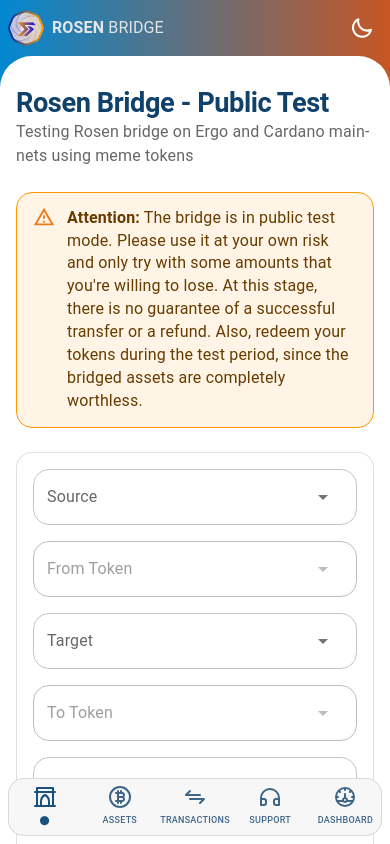
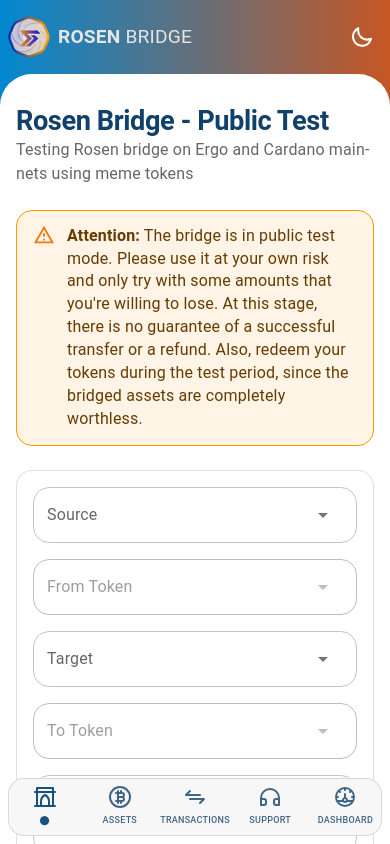
Before and after one commit to rosen-bridge/rosen-front, a React (Create React App) app: page / in a window 390 px wide. Built offline with nearby package versions, Linux system fonts and the light colour scheme.

Commit message:
fixes some ui issues

```diff
--- a/src/app/assets/AssetRow.jsx
+++ b/src/app/assets/AssetRow.jsx
@@ -5,7 +5,7 @@
 import TableCellNumber from "components/TableCellNumber";
 import {useMedia} from "reducers/useMedia";
 
-export default function (row) {
+export default function AssetRow(row) {
     const {isMobile} = useMedia()
     const [expand, set_expand] = useState(false)
 
@@ -50,7 +50,7 @@
                     <Button
                         variant="text"
                         onClick={toggle_expand}
-                        sx={{fontSize: "inherit"}}
+                        sx={{fontSize: "inherit", px: 2}}
                         endIcon={expand ? <Unicons.UilAngleUp/> : <Unicons.UilAngleDown/>}
                     >
                         {expand ? "Show less" : "Show more"}
--- a/src/app/bridge/Bridge.jsx
+++ b/src/app/bridge/Bridge.jsx
@@ -28,7 +28,7 @@
 
 export default function Bridge() {
     const theme = useTheme();
-    const mdUp = useMediaQuery(theme.breakpoints.up('tablet'));
+    const mdUp = useMediaQuery(theme.breakpoints.up('laptop'));
     const form = useObject()
     const sourceChains = [
         {id: "BTC", label: "Bitcoin", icon: "BTC.svg", min: 0.001},
@@ -50,9 +50,9 @@
                 At this stage, there is no guarantee of a successful transfer or a refund.
                 Also, redeem your tokens during the test period, since the bridged assets are completely worthless.
             </Alert>
-            <Card>
+            <Card sx={{maxWidth: {tablet: 500, laptop: 800}, mx: "auto"}}>
                 <Stack
-                    direction={{ mobile: 'column', tablet: 'row' }}
+                    direction={{ mobile: 'column', laptop: 'row' }}
                     divider={<Divider orientation={mdUp ? "vertical" : "horizontal"} flexItem />}
                     alignItems="flex-end"
                 >
@@ -112,7 +112,7 @@
                         </Grid>
                     </Grid>
 
-                    <Stack spacing={2} p={2} sx={{minWidth: {mobile: "100%", tablet: 320}, alignSelf: "stretch", justifyContent: "flex-end", bgcolor: "secondary.light"}}>
+                    <Stack spacing={2} p={2} sx={{minWidth: {mobile: "100%", laptop: 320}, alignSelf: "stretch", justifyContent: "flex-end", bgcolor: "secondary.light"}}>
                         <ValueDisplay title="Bridge Fee" value={0.005*form.data["amount"]||0} unit="BTC"/>
                         <ValueDisplay title="Transaction Fee" value={0.01*form.data["amount"]||0} unit="BTC"/>
                         <Divider/>
--- a/src/app/transactions/TransRow.jsx
+++ b/src/app/transactions/TransRow.jsx
@@ -4,7 +4,7 @@
 import TableCellAddress from "components/TableCellAddress";
 import {useMedia} from "reducers/useMedia";
 
-export default function (row) {
+export default function TransRow(row) {
     const {isMobile} = useMedia()
     const [expand, set_expand] = useState(false)
 
@@ -61,11 +61,11 @@
                 </TableRow>
             </>}
             <TableRow>
-                <TableCell padding="none" >
+                <TableCell padding="none">
                     <Button
                         variant="text"
                         onClick={toggle_expand}
-                        sx={{fontSize: "inherit"}}
+                        sx={{fontSize: "inherit", px: 2}}
                         endIcon={expand ? <Unicons.UilAngleUp/> : <Unicons.UilAngleDown/>}
                     >
                         {expand ? "Show less" : "Show more"}
--- a/src/layouts/AppLayout.jsx
+++ b/src/layouts/AppLayout.jsx
@@ -1,8 +1,9 @@
-import React, {useMemo} from "react";
-import {Avatar, Box, styled, Typography, useMediaQuery, useTheme} from "@mui/material";
+import React, {useEffect, useRef, useState} from "react";
+import {Avatar, Box, styled, Typography, useTheme} from "@mui/material";
 import {Outlet} from "react-router-dom";
 import Navigation from "./Navigation";
 import Toolbar from "./Toolbar";
+import {cx} from "../utils/utils";
 
 const Root = styled(Box)(({theme}) => ({
     width: "100vw",
@@ -28,25 +29,45 @@
     display: "flex",
     flexDirection: "column",
     alignItems: "center",
+    transition: "0.2s",
+    fontSize: "0.75rem",
+    "& .MuiAvatar-root": {
+        width: 64,
+        height: 64,
+        transition: "0.2s",
+    },
+    "& .toolbar": {
+        marginLeft: "auto",
+        "& .MuiIconButton-root": {
+            color: theme.palette.primary.contrastText
+        }
+    },
     [theme.breakpoints.down("tablet")]: {
-        padding: theme.spacing(1),
+        padding: theme.spacing(2,1),
+        fontSize: "1.2rem",
         flexBasis: 64,
         flexDirection: "row",
+        "& .MuiAvatar-root": {
+            width: 42,
+            height: 42,
+        },
+        "&.shrunk": {
+            padding: theme.spacing(1,1),
+            fontSize: "1rem",
+            "& .MuiAvatar-root": {
+                width: 34,
+                height: 34,
+            }
+        }
     },
     [theme.breakpoints.up("tablet")]: {
         "& .toolbar": {
             display: "none"
         }
     },
-    "& .toolbar": {
-        marginLeft: "auto",
-        "& .MuiIconButton-root": {
-            color: theme.palette.primary.contrastText
-        }
-    }
 }))
 
-const Main = styled(Box)(({theme}) => ({
+const Main = styled(Box)(() => ({
     flexGrow: 1,
     overflowY: "auto",
 }))
@@ -57,8 +78,9 @@
     textAlign: "center",
     margin: theme.spacing(1),
     lineHeight: 1.2,
+    fontSize: "inherit",
+    transition: "0.1s",
     [theme.breakpoints.up("tablet")]: {
-        fontSize: "0.75rem",
         "& b": {
             fontSize: "108%"
         }
@@ -66,21 +88,36 @@
 }))
 
 export default function AppLayout() {
+    const main = useRef(null)
     const theme = useTheme()
-    const isMobile = useMediaQuery(theme.breakpoints.down("tablet"))
-    const sxSize = useMemo(() => {
-        const size = isMobile ? 36 : 64
-        return {width: size, height: size}
-    })
+    const [isShrunk, setShrunk] = useState(false);
+
+    useEffect(() => {
+        const element = main.current;
+        const handler = () => {
+            setShrunk((isShrunk) => {
+                if (!isShrunk && element.scrollTop > 20) {
+                    return true;
+                }
+                if (isShrunk && element.scrollTop < 4) {
+                    return false;
+                }
+                return isShrunk;
+            });
+        };
+        element.addEventListener("scroll", handler);
+        return () => element.removeEventListener("scroll", handler);
+    }, []);
+
     return (
         <Root>
-            <Appbar>
-                <Avatar src={`/rosen-${theme.palette.mode}.png`} sx={sxSize}/>
+            <Appbar className={cx(isShrunk && "shrunk")}>
+                <Avatar src={`/rosen-${theme.palette.mode}.png`}/>
                 <Brand><b>Rosen</b> Bridge</Brand>
                 <Navigation/>
                 <Toolbar/>
             </Appbar>
-            <Main component="main">
+            <Main component="main" ref={main}>
                 <Outlet/>
             </Main>
         </Root>
--- a/src/layouts/AppTheme.jsx
+++ b/src/layouts/AppTheme.jsx
@@ -167,8 +167,11 @@
                 MuiTableBody: {
                     styleOverrides: {
                         root: {
+                            "& tr.divider td": {
+                                paddingTop: theme.spacing(2),
+                            },
                             "& tr.divider:not(:first-of-type)": {
-                                borderTop: `1px solid ${theme.palette.divider}`
+                                borderTop: `1px solid ${theme.palette.divider}`,
                             },
                         },
                     }
@@ -184,7 +187,7 @@
                             [theme.breakpoints.down('tablet')]: {
                                 verticalAlign: 'top',
                                 "&:not(.MuiTableCell-paddingNone)": {
-                                    padding: theme.spacing(1)
+                                    padding: theme.spacing(1,2)
                                 },
                                 "&:first-of-type": {
                                     color: theme.palette.text.secondary
```
